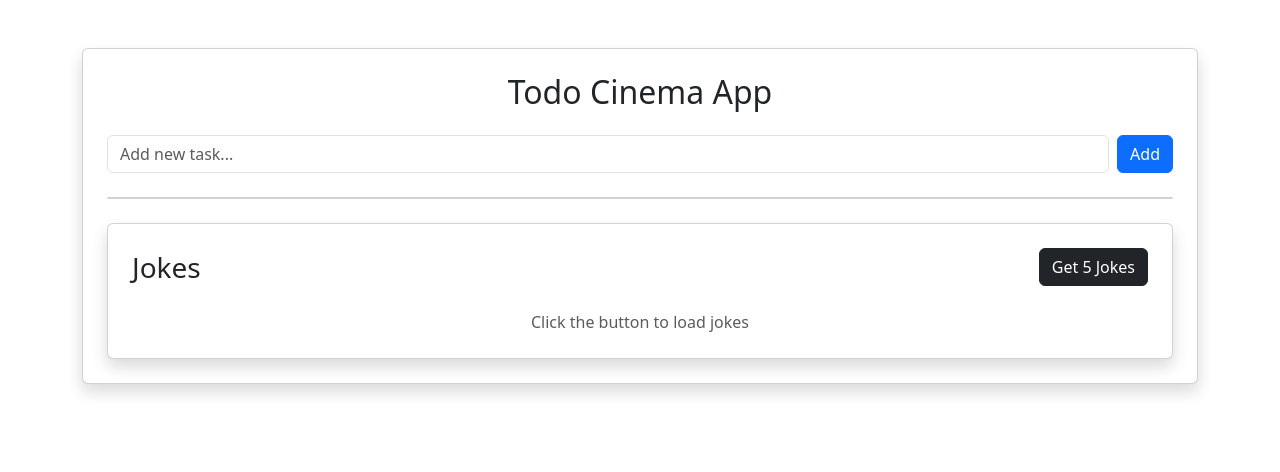
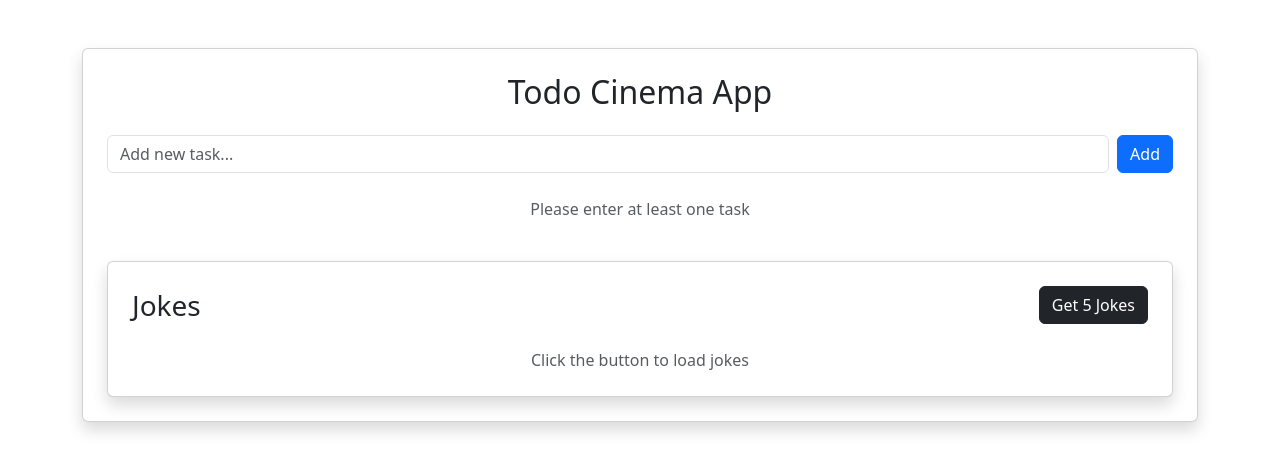
Before and after one commit to RuslanITS/TodoCinema, a React (Vite) app: page / in a window 1280 px wide. Shown: the top 472 px of the page. Built offline with nearby package versions, Linux system fonts and the light colour scheme.

Commit message:
Task-1: I made conditional rendering when the list is empty. I removed the empty CSS files.

```diff
--- a/src/App.tsx
+++ b/src/App.tsx
@@ -1,4 +1,3 @@
-import "./App.css";
 import { type SubmitEventHandler, useEffect, useState, } from "react";
 import JokeTotalList from "./components.Task-2/JokeTotalList.tsx";
 import type { JokeApiResponse, Task } from "./Type";
--- a/src/components.Task-1/TodoForm.tsx
+++ b/src/components.Task-1/TodoForm.tsx
@@ -9,11 +9,7 @@ type Props = {
   handleSubmit: SubmitEventHandler<HTMLFormElement>;
 };
 
-const TodoForm = ({
-                    task,
-                    setTask,
-                    handleSubmit,
-                  }: Props) => {
+const TodoForm = ({task, setTask, handleSubmit}: Props) => {
   return (
     <form
       onSubmit={handleSubmit}
@@ -30,9 +26,7 @@ const TodoForm = ({
         ) => setTask(event.target.value)}
       />
 
-      <button className="btn btn-primary">
-        Add
-      </button>
+      <button className="btn btn-primary">Add</button>
     </form>
   );
 };
--- a/src/components.Task-1/TodoItem.tsx
+++ b/src/components.Task-1/TodoItem.tsx
@@ -11,12 +11,7 @@ type Props = {
   ) => void;
 };
 
-const TodoItem = ({
-                    item,
-                    index,
-                    handleDelete,
-                    handleEdit,
-                  }: Props) => {
+const TodoItem = ({item, index, handleDelete, handleEdit,}: Props) => {
   return (
     <li
       className="list-group-item d-flex justify-content-between align-items-center gap-2"
--- a/src/components.Task-1/TodoList.tsx
+++ b/src/components.Task-1/TodoList.tsx
@@ -10,12 +10,10 @@ type Props = {
   ) => void;
 };
 
-const TodoList = ({
-                    renderList,
-                    handleDelete,
-                    handleEdit,
-                  }: Props) => {
+const TodoList = ({renderList, handleDelete, handleEdit,}: Props) => {
   return (
+    <>
+      {renderList.length > 0 ? (
         <ul className="list-group">
           {renderList.map((item, index) => (
             <TodoItem
@@ -27,6 +25,12 @@ const TodoList = ({
             />
           ))}
         </ul>
+      ) : (
+        <p className="text-center text-muted">
+          Please enter at least one task
+        </p>
+      )}
+    </>
   );
 };
 
--- a/src/main.tsx
+++ b/src/main.tsx
@@ -1,5 +1,4 @@
 import { createRoot } from 'react-dom/client'
-import './index.css'
 import App from './App.tsx'
 import 'bootstrap/dist/css/bootstrap.min.css'
 
```
Also changed, not shown: src/App.css (deleted), src/index.css (deleted). Lines whose indentation alone changed are shown as unchanged.
